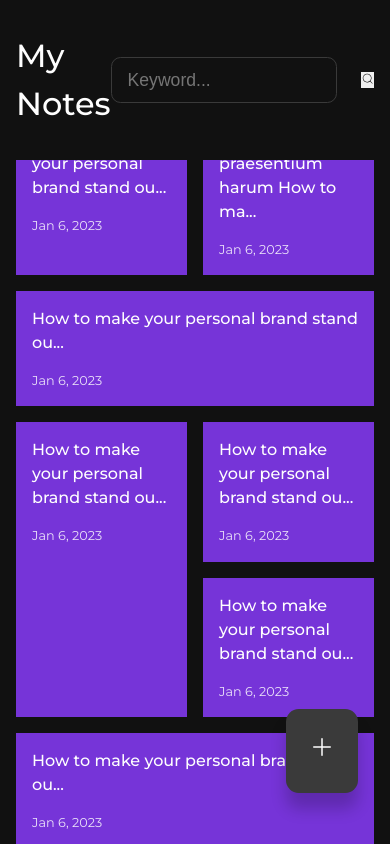
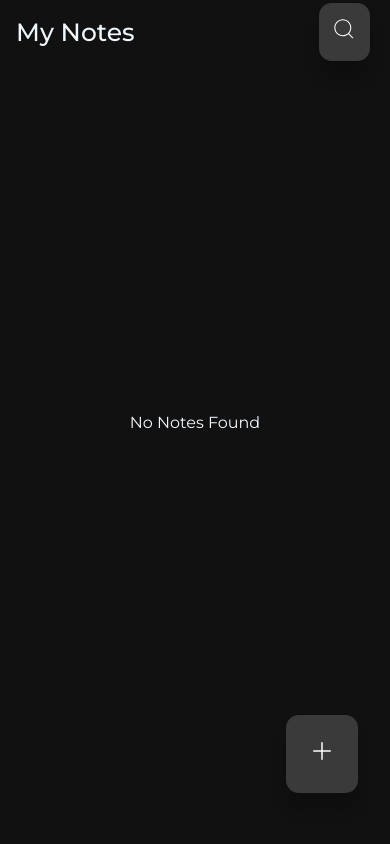
Before and after one commit to developer-sualeh/keep-notes, a React (Create React App) app: page / in a window 390 px wide. Built offline with nearby package versions, Linux system fonts and the light colour scheme.

Commit message:
KeepNote project is completed

```diff
--- a/package.json
+++ b/package.json
@@ -11,6 +11,7 @@
     "react-icons": "^4.7.1",
     "react-router-dom": "^6.8.1",
     "react-scripts": "5.0.1",
+    "uuid": "^9.0.0",
     "web-vitals": "^2.1.4"
   },
   "scripts": {
--- a/src/App.js
+++ b/src/App.js
@@ -1,16 +1,33 @@
+import { useState, useEffect } from "react";
 import { BrowserRouter as Router, Routes, Route } from "react-router-dom";
 import Home from "./pages/Home";
 import CreateNotes from "./pages/CreateNotes";
 import EditNotes from "./pages/EditNotes";
+//import dummyNotes from "./dummy_notes";
+
 function App() {
+  const [notes, setNotes] = useState(
+    JSON.parse(localStorage.getItem("NotesList")) || []
+  );
+  console.log(notes);
+
+  useEffect(() => {
+    localStorage.setItem("NotesList", JSON.stringify(notes));
+  }, [notes]);
   return (
     <>
       <main id="app">
         <Router>
           <Routes>
-            <Route path="/" element={<Home />} />
-            <Route path="/create-notes" element={<CreateNotes />} />
-            <Route path="/edit-notes/:id" element={<EditNotes />} />
+            <Route path="/" element={<Home notes={notes} />} />
+            <Route
+              path="/create-notes"
+              element={<CreateNotes setNotes={setNotes} />}
+            />
+            <Route
+              path="/edit-notes/:id"
+              element={<EditNotes notes={notes} setNotes={setNotes} />}
+            />
           </Routes>
         </Router>
       </main>
--- a/src/container/NoteItem.jsx
+++ b/src/container/NoteItem.jsx
@@ -6,10 +6,13 @@ const NoteItem = ({ note }) => {
     <>
       <Link to={`edit-notes/${note.id}`} className="note">
         <h4>
-          {note.title.length > 40
-            ? note.title.substr(0, 40) + "..."
+          {note.title.length > 15
+            ? note.title.substr(0, 15) + "..."
             : note.title}
         </h4>
+        <p>
+          {note.desc.length > 15 ? note.desc.substr(0, 15) + "..." : note.desc}
+        </p>
         <p>{note.date}</p>
       </Link>
     </>
--- /dev/null
+++ b/src/container/useCreateDate.jsx
@@ -0,0 +1,58 @@
+const userCreateDate = () => {
+  const dateObj = new Date();
+  const month = dateObj.getMonth();
+
+  let timeObj = dateObj.toLocaleString("en-US", {
+    hour: "numeric",
+    minute: "numeric",
+    hour12: true,
+  });
+
+  let monthName;
+  switch (month) {
+    case 0:
+      monthName = "Jan";
+      break;
+    case 1:
+      monthName = "Feb";
+      break;
+    case 2:
+      monthName = "Mar";
+      break;
+
+    case 3:
+      monthName = "Apr";
+      break;
+
+    case 4:
+      monthName = "May";
+      break;
+    case 5:
+      monthName = "June";
+      break;
+    case 6:
+      monthName = "July";
+      break;
+    case 7:
+      monthName = "Aug";
+      break;
+    case 8:
+      monthName = "Sep";
+      break;
+    case 9:
+      monthName = "Oct";
+      break;
+    case 10:
+      monthName = "Nov";
+      break;
+    case 11:
+      monthName = "Dec";
+      break;
+    default:
+      break;
+  }
+  const date = `${monthName}, ${dateObj.getFullYear()}, ${timeObj}`;
+  return date;
+};
+
+export default userCreateDate;
--- a/src/index.css
+++ b/src/index.css
@@ -22,9 +22,7 @@ body {
     font-family: 'Montserrat', sans-serif;
     display: grid;
     place-items: center;
-    color: var(--color-white);
-    background: #ccc;
-    line-height: 1.5;
+  background: radial-gradient(circle at 50% 0%,rgba(255,36,220,1), #db12ff, #8900ff);
 }
 
 .btn {
@@ -59,8 +57,9 @@ body {
 #app {
     background: var(--color-bg-black);
     height: 48rem;
-    width: 24rem;
-    padding: 2rem 1.6rem;
+    width: 600px;
+    margin: 0 auto;
+    padding: 20px 15px;
     overflow-y: scroll;
     position: relative;
 }
@@ -74,6 +73,7 @@ h2,  h4 {
 }
 
 h2 {
+    color: aliceblue;
     font-size: 2rem;
 }
 
@@ -86,12 +86,21 @@ h2 {
 .notes__header {
     display: flex;
     align-items: center;
+    columns: white;
     justify-content: space-between;
     padding: 0 1.6rem 1.5rem;
     background: var(--color-bg-black);
     z-index: 9;
 }
 
+.notes__header .left {
+    display: flex;
+    flex-direction: row;
+}
+.notes__header .right {
+    display: flex;
+    flex-direction: row;
+}
 
 .notes__header input {
     padding: 0.7rem 1rem;
@@ -114,20 +123,30 @@ h2 {
     position: absolute;
     left: 50%;
     top: 50%;
+    color: aliceblue;
     transform: translate(-50%, -50%);
 }
 
 .note {
-    background: var(--color-primary);
+    background: linear-gradient(90deg, #8900ff, #db12ff, rgba(255,36,220,1));
     padding: 1rem;
     display: flex;
+    max-width: 100%;
     flex-direction: column;
     gap: 1rem;
+    font-weight: 400;
     cursor: pointer;
     transition: all 300ms ease;
     color: var(--color-white);
 }
-
+.btn-clear{
+    display: flex;
+    margin-top: 25px;
+    margin-bottom: 0;
+    text-align: center;
+    align-items: center;
+    justify-content: center;
+}
 .note:hover {
     opacity: 0.9;
 }
@@ -193,20 +212,27 @@ h2 {
     #app {
         width: 100vw;
         height: 100vh;
-        padding: 2rem 1rem;
+        margin: 0 auto;
+        padding: 10px 25px;
+    }
+    .note{
+        max-width: 100%;
+        padding: 10px 15px;
     }
 
     .notes__header {
         width: 100%;
+        height: 1px;
         padding: 2rem 1rem;
         position: fixed;
         top: 0;
         left: 0;
+
     }
 
     .notes__container {
-        margin-top: 5rem;
-        gap: 1rem;
+        margin-top:30px;
+        gap: 5px;
     }
 
     .btn.add__btn {
@@ -215,4 +241,7 @@ h2 {
         bottom: 6%;
         right: 2rem;
     }
+    h2{
+        font-size: 25px;
+    }
 }
--- a/src/pages/CreateNotes.jsx
+++ b/src/pages/CreateNotes.jsx
@@ -1,19 +1,30 @@
 import { useState } from "react";
 import { IoIosArrowBack } from "react-icons/io";
-import { Link } from "react-router-dom";
+import { Link, useNavigate } from "react-router-dom";
+import userCreateDate from "../container/useCreateDate";
+import { v4 as uuid } from "uuid";
 
-const CreateNotes = () => {
+const CreateNotes = ({ setNotes }) => {
+  const navigate = useNavigate();
   const [title, setTitle] = useState("");
   const [desc, setDesc] = useState("");
+  const date = userCreateDate();
 
   const handleSubmit = (e) => {
     e.preventDefault();
-    if (title === "" || desc === "") {
-      return alert("Title and description Field are required");
-    } else {
-      console.log(title, desc);
+    if (title && desc) {
+      const inputNote = {
+        id: uuid(),
+        title,
+        desc,
+        date,
+      };
+      //add this note to the notes array
+      setNotes((prevNotes) => [inputNote, ...prevNotes]);
+      navigate("/");
     }
   };
+
   return (
     <>
       <section>
--- a/src/pages/EditNotes.jsx
+++ b/src/pages/EditNotes.jsx
@@ -1,22 +1,72 @@
+import { useState } from "react";
 import { IoIosArrowBack } from "react-icons/io";
 import { RiDeleteBin6Line } from "react-icons/ri";
-import { Link } from "react-router-dom";
-const EditNotes = () => {
+import { Link, useParams, useNavigate } from "react-router-dom";
+import userCreateDate from "../container/useCreateDate";
+
+const EditNotes = ({ notes, setNotes }) => {
+  const navigate = useNavigate();
+  const { id } = useParams();
+
+  const note = notes.find((item) => item.id === id);
+
+  const [title, setTitle] = useState(note.title);
+  const [desc, setDesc] = useState(note.desc);
+  const date = userCreateDate();
+
+  const handleNotesUpdate = (e) => {
+    e.preventDefault();
+    if (title && desc) {
+      const newNote = { ...note, title, desc, date };
+      const newNotes = notes.map((item) => {
+        if (item.id === id) {
+          item = newNote;
+        }
+        return item;
+      });
+      setNotes(newNotes);
+    }
+    //redirect to home page
+    navigate("/");
+  };
+
+  const handleDelete = () => {
+    if (window.confirm("Are you sure you want to delete?")) {
+      const filterNotes = notes.filter((item) => item.id !== id);
+      setNotes(filterNotes);
+      //redirect to home page
+      navigate("/");
+    }
+  };
+
   return (
     <>
       <section>
         <header className="create-note__header">
-          <Link to={"/"} className="btn">
+          <Link title="Go Back" to={"/"} className="btn">
             <IoIosArrowBack />
           </Link>
-          <button className="btn lg primary">Save</button>
-          <button className="btn danger">
-            <RiDeleteBin6Line />{" "}
+          <button className="btn lg primary" onClick={handleNotesUpdate}>
+            Update
+          </button>
+          <button title="Delete" onClick={handleDelete} className="btn danger">
+            <RiDeleteBin6Line />
           </button>
         </header>
-        <form className="create-note__form">
-          <input type="text" placeholder="Title" autoFocus />
-          <textarea rows={30} placeholder="Note Details..."></textarea>
+        <form className="create-note__form" onSubmit={handleNotesUpdate}>
+          <input
+            type="text"
+            value={title}
+            onChange={(e) => setTitle(e.target.value)}
+            placeholder="Title"
+            autoFocus
+          />
+          <textarea
+            rows={30}
+            value={desc}
+            onChange={(e) => setDesc(e.target.value)}
+            placeholder="Note Details..."
+          ></textarea>
         </form>
       </section>
     </>
--- a/src/pages/Home.jsx
+++ b/src/pages/Home.jsx
@@ -1,26 +1,85 @@
-import React from "react";
+import React, { useState, useEffect } from "react";
 import { CiSearch } from "react-icons/ci";
 import { BsPlusLg } from "react-icons/bs";
-import notes from "../dummy_notes";
+import { MdClose } from "react-icons/md";
+import { VscClearAll } from "react-icons/vsc";
+import { useNavigate } from "react-router-dom";
+
 import { Link } from "react-router-dom";
 import NoteItem from "../container/NoteItem";
-const Home = () => {
+const Home = ({ notes, setNotes }) => {
+  const navigate = useNavigate();
+  const [showSearch, setShowSearch] = useState(false);
+  const [query, setQuery] = useState("");
+  const [filterNotes, setFilterNotes] = useState(notes);
+
+  const handleSearch = () => {
+    setFilterNotes(
+      notes.filter((note) => {
+        if (note.title.toLowerCase().match(query.toLowerCase())) {
+          return note;
+        }
+      })
+    );
+  };
+
+  const deleteAllHandler = () => {
+    if (window.confirm("Are you sure You want to delete All Notes? ")) {
+      localStorage.clear("NotesList");
+      window.location.reload(true);
+    }
+  };
+
+  useEffect(handleSearch, [query]);
+
   return (
     <>
       <section>
         <header className="notes__header">
-          <h2>My Notes</h2>
-          <input type="text" autoFocus placeholder="Keyword..." />
-          <button>
-            <CiSearch />
-          </button>
+          <div className="left">
+            {!showSearch && <h2>My Notes</h2>}
+            {showSearch && (
+              <input
+                type="text"
+                value={query}
+                onChange={(e) => {
+                  setQuery(e.target.value);
+                  handleSearch();
+                }}
+                autoFocus
+                placeholder="Keyword..."
+              />
+            )}
+          </div>
+          <div className="right">
+            <button
+              title="Search here"
+              className="btn"
+              onClick={() => setShowSearch((prevState) => !prevState)}
+            >
+              {showSearch ? <MdClose /> : <CiSearch />}
+            </button>
+            &nbsp;
+            {filterNotes.length >= 1 && (
+              <button
+                title="Clear All"
+                className="btn danger"
+                onClick={deleteAllHandler}
+              >
+                <VscClearAll />
+              </button>
+            )}
+          </div>
         </header>
         <div className="notes__container">
-          {notes.map((note) => (
+          {filterNotes.length === 0 && (
+            <p className="empty__notes">No Notes Found</p>
+          )}
+          {filterNotes.map((note) => (
             <NoteItem key={note.id} note={note} />
           ))}
         </div>
-        <Link className="btn add__btn">
+        <Link title="Create Note" to={"/create-notes"} className="btn add__btn">
           <BsPlusLg />
         </Link>
       </section>
```
Also changed, not shown: 1 other file (tests, documents, lock files or other folders).
